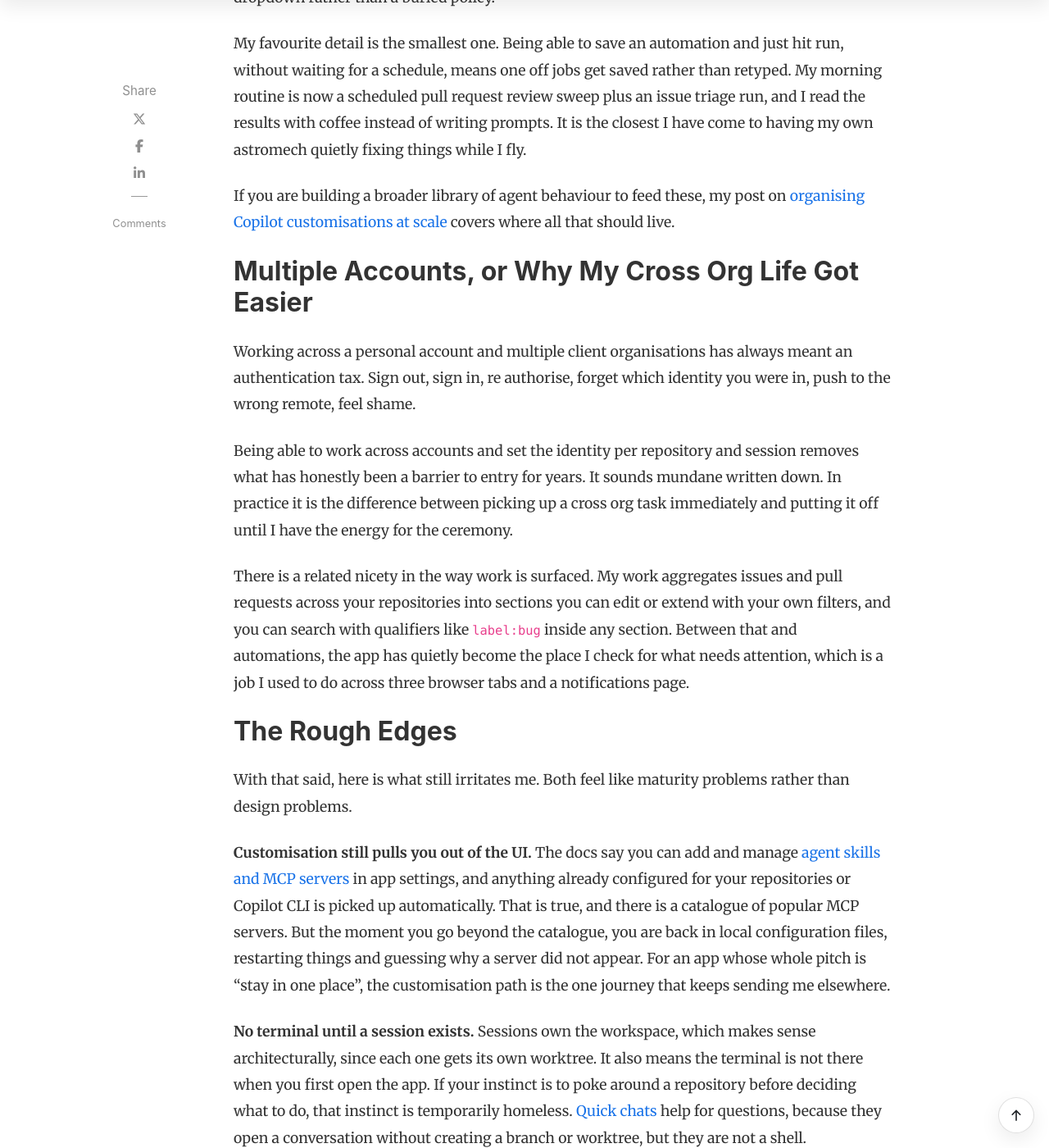
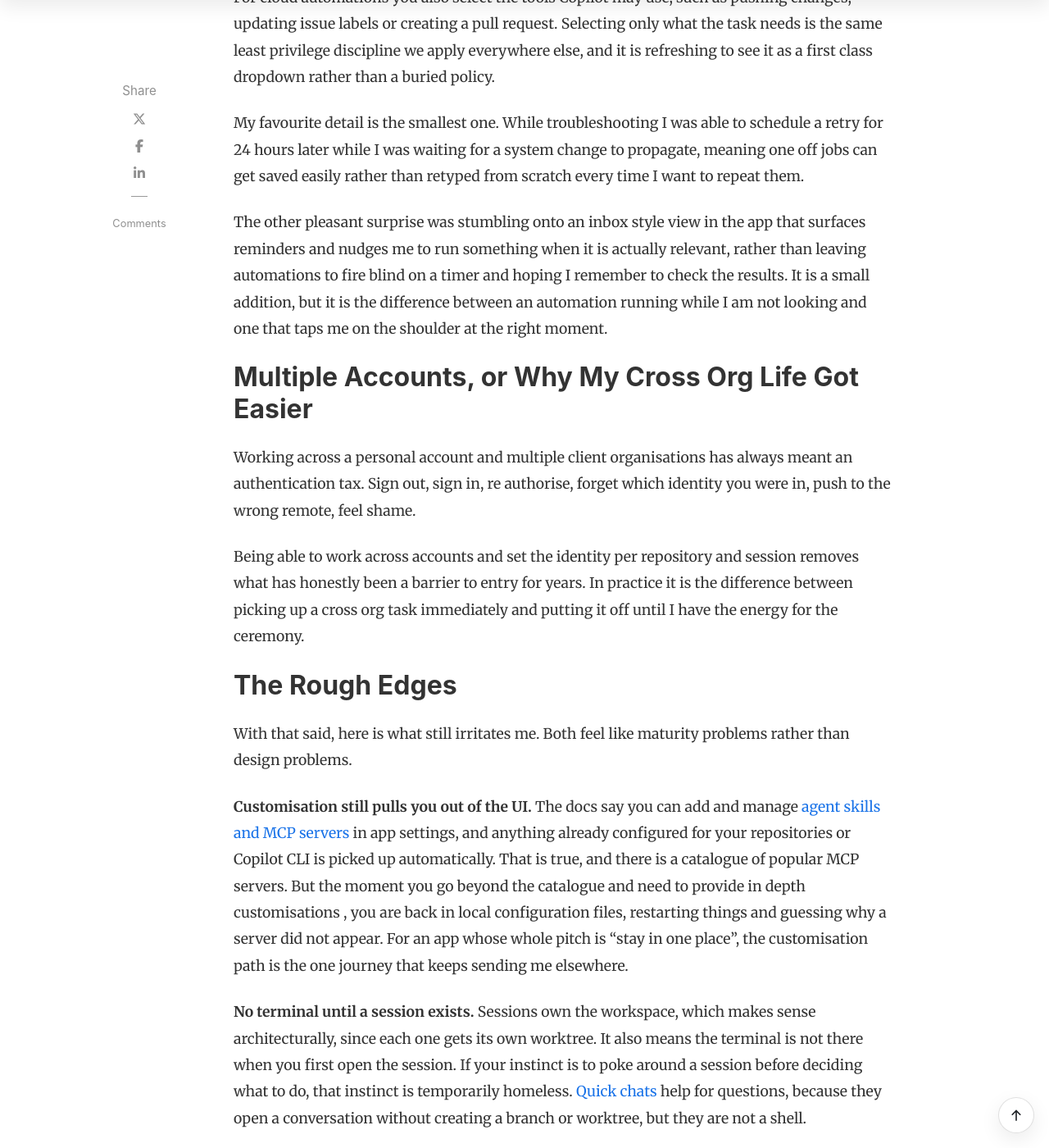
Before and after one commit to tw3lveparsecs/tw3lveparsecs.github.io, a Jekyll site: the page built from _posts/2026-08-03-github-copilot-app-daily-driver.md, in a window 1280 px wide and 1400 px high, scrolled down 4847 px. Shown: the whole window at 82% size. Built offline with Jekyll 4.4.1, drawn with Linux system fonts in a browser that asks for light colours; nearby versions of some CDN libraries; comment, search, counter and statistics services are not loaded; some of the changed text lies outside the part shown.

Commit message:
Add GitHub Copilot app daily driver blog post (#35)
* Fix fabricated personal claims in Copilot app post

Turning point section no longer claims Plan mode as personal habit;
now reflects gradual adoption across real use cases. Automations
section no longer claims a morning PR review routine; now reflects
one-off schedules and the inbox discovery.

Co-authored-by: Copilot App <223556219+Copilot@users.noreply.github.com>

* Add feature and post images for Copilot app daily driver post

Dark starfield cockpit-themed illustration with dual glowing console
panels (blue for VS Code, amber for Copilot app) connected by an
energy beam, matching the site's Star Wars flavoured visual style.

Co-authored-by: Copilot App <223556219+Copilot@users.noreply.github.com>

* Rework Copilot app post images with futuristic HUD aesthetic

Replace flat cartoon-style panels with a modern sci-fi render: perspective
holographic screens, energy beam with data particles, bokeh lighting,
lens flare, HUD corner brackets, film grain and chromatic aberration
for a more realistic, futuristic look.

Co-authored-by: Copilot App <223556219+Copilot@users.noreply.github.com>

* Replace generated images with AI-generated feature and post images

Swap the procedurally rendered placeholder artwork for AI-generated
imagery depicting a futuristic developer desk setup with GitHub
Copilot on screen, matching the daily driver theme of the post.

Co-authored-by: Copilot App <223556219+Copilot@users.noreply.github.com>

* Refine automations and rough edges wording in Copilot app post

Add real detail about scheduling a retry during a system change rollout,
tighten multiple accounts paragraph, clarify terminal limitation applies
to sessions not repositories, and link directly to the AI usage
optimisation anchor in GitHub docs.

Co-authored-by: Copilot App <223556219+Copilot@users.noreply.github.com>

* Update publish date to 3 August 2026

Rename post file and image asset folder to match the new date per the
blog's filename convention, and update front matter date and image
paths accordingly.

Co-authored-by: Copilot App <223556219+Copilot@users.noreply.github.com>

* Set featured to false for Azure DevOps vs GitHub post

Co-authored-by: Copilot App <223556219+Copilot@users.noreply.github.com>

---------

Co-authored-by: Copilot App <223556219+Copilot@users.noreply.github.com>

````diff
--- a/_posts/2026-08-02-github-copilot-app-daily-driver.md
+++ b/_posts/2026-08-03-github-copilot-app-daily-driver.md
@@ -37,19 +37,19 @@ That reaction is worth naming, because it is not a product flaw, it is a **model
 
 I was looking for a cockpit and had been handed the war room on Yavin 4. Once I stopped mourning my folder tree, things got interesting fast.
 
-## The Turning Point: Directing Instead of Typing
+## The Turning Point: From Curiosity to Daily Habit
 
-The shift happened over a handful of real use cases rather than one dramatic moment. A refactor here, a documentation sync there, an issue picked up on a Friday afternoon that I could not be bothered branching for manually.
+The shift did not happen in one dramatic moment. It happened over a handful of real use cases, one after another, a refactor here, a documentation sync there, adding a new skill in a repo on a Friday afternoon that I could not be bothered branching for manually. Nothing individually convinced me, but the tally added up quickly, and I noticed I was reaching for the app before I had consciously decided to.
 
-What made it stick was **session modes**. You choose how much rope the agent gets, and you can change it mid flight:
+Part of what made experimenting low risk is **session modes**. You choose how much rope the agent gets, and you can change it mid flight:
 
 - **Interactive**, the agent suggests changes and waits for your input.
 - **Plan**, the agent proposes a plan you approve before it executes.
 - **Autopilot**, the agent writes code, runs tests and iterates on its own.
 
-Plan mode became my default opener for anything non trivial. Approve the approach, then let it run. Combined with a model picker and reasoning effort control per session, it feels less like prompting a tool and more like briefing a colleague. Autopilot is the "punch it, Chewie" option, brilliant when the task is well defined, less brilliant when you have not read the plan first.
+I will be upfront that Plan mode has not been my own habit, my sessions have mostly lived in Interactive and Autopilot. But it is a genuinely useful option if you want a checkpoint before an agent starts touching your repository, and combined with a model picker and reasoning effort control per session, the range of control on offer is well thought out regardless of which mode you settle on.
 
-I now gravitate to the app naturally for orchestrating work. I am not asking it for dinner ideas, that is not what this is. When I have three streams of work in flight across two repositories, this is where I sit. When one of those streams needs me elbow deep in the code itself, I drop into VS Code, do the work properly, then come back. Two tools, two jobs, no guilt.
+What changed is that it slowly became essential for real development work rather than something I dipped into occasionally. When I have three streams of work in flight across two repositories, this is where I sit. When one of those streams needs me elbow deep in the code itself, I drop into VS Code, do the work properly, then come back.
 
 ```mermaid
 graph TD
@@ -87,31 +87,29 @@ Triggers are refreshingly simple:
 
 For cloud automations you also select the tools Copilot may use, such as pushing changes, updating issue labels or creating a pull request. Selecting only what the task needs is the same least privilege discipline we apply everywhere else, and it is refreshing to see it as a first class dropdown rather than a buried policy.
 
-My favourite detail is the smallest one. Being able to save an automation and just hit run, without waiting for a schedule, means one off jobs get saved rather than retyped. My morning routine is now a scheduled pull request review sweep plus an issue triage run, and I read the results with coffee instead of writing prompts. It is the closest I have come to having my own astromech quietly fixing things while I fly.
+My favourite detail is the smallest one. While troubleshooting I was able to schedule a retry for 24 hours later while I was waiting for a system change to propagate, meaning one off jobs can get saved easily rather than retyped from scratch every time I want to repeat them.
 
-If you are building a broader library of agent behaviour to feed these, my post on [organising Copilot customisations at scale](https://azurewithaj.com/organising-copilot-customisations) covers where all that should live.
+The other pleasant surprise was stumbling onto an inbox style view in the app that surfaces reminders and nudges me to run something when it is actually relevant, rather than leaving automations to fire blind on a timer and hoping I remember to check the results. It is a small addition, but it is the difference between an automation running while I am not looking and one that taps me on the shoulder at the right moment.
 
 ## Multiple Accounts, or Why My Cross Org Life Got Easier
 
 Working across a personal account and multiple client organisations has always meant an authentication tax. Sign out, sign in, re authorise, forget which identity you were in, push to the wrong remote, feel shame.
 
-Being able to work across accounts and set the identity per repository and session removes what has honestly been a barrier to entry for years. It sounds mundane written down. In practice it is the difference between picking up a cross org task immediately and putting it off until I have the energy for the ceremony.
-
-There is a related nicety in the way work is surfaced. My work aggregates issues and pull requests across your repositories into sections you can edit or extend with your own filters, and you can search with qualifiers like `label:bug` inside any section. Between that and automations, the app has quietly become the place I check for what needs attention, which is a job I used to do across three browser tabs and a notifications page.
+Being able to work across accounts and set the identity per repository and session removes what has honestly been a barrier to entry for years. In practice it is the difference between picking up a cross org task immediately and putting it off until I have the energy for the ceremony.
 
 ## The Rough Edges
 
 With that said, here is what still irritates me. Both feel like maturity problems rather than design problems.
 
-**Customisation still pulls you out of the UI.** The docs say you can add and manage [agent skills and MCP servers](https://docs.github.com/en/copilot/how-tos/github-copilot-app/customize-github-copilot-app){:target="\_blank" rel="noopener"} in app settings, and anything already configured for your repositories or Copilot CLI is picked up automatically. That is true, and there is a catalogue of popular MCP servers. But the moment you go beyond the catalogue, you are back in local configuration files, restarting things and guessing why a server did not appear. For an app whose whole pitch is "stay in one place", the customisation path is the one journey that keeps sending me elsewhere.
+**Customisation still pulls you out of the UI.** The docs say you can add and manage [agent skills and MCP servers](https://docs.github.com/en/copilot/how-tos/github-copilot-app/customize-github-copilot-app){:target="\_blank" rel="noopener"} in app settings, and anything already configured for your repositories or Copilot CLI is picked up automatically. That is true, and there is a catalogue of popular MCP servers. But the moment you go beyond the catalogue and need to provide in depth customisations , you are back in local configuration files, restarting things and guessing why a server did not appear. For an app whose whole pitch is "stay in one place", the customisation path is the one journey that keeps sending me elsewhere.
 
-**No terminal until a session exists.** Sessions own the workspace, which makes sense architecturally, since each one gets its own worktree. It also means the terminal is not there when you first open the app. If your instinct is to poke around a repository before deciding what to do, that instinct is temporarily homeless. [Quick chats](https://docs.github.com/en/copilot/how-tos/github-copilot-app/agent-sessions){:target="\_blank" rel="noopener"} help for questions, because they open a conversation without creating a branch or worktree, but they are not a shell.
+**No terminal until a session exists.** Sessions own the workspace, which makes sense architecturally, since each one gets its own worktree. It also means the terminal is not there when you first open the session. If your instinct is to poke around a session before deciding what to do, that instinct is temporarily homeless. [Quick chats](https://docs.github.com/en/copilot/how-tos/github-copilot-app/agent-sessions){:target="\_blank" rel="noopener"} help for questions, because they open a conversation without creating a branch or worktree, but they are not a shell.
 
 Neither is a deal breaker. Both are the kind of thing I expect to read about in a changelog within a couple of releases.
 
 ## Credits and Common Sense
 
-One practical note. Agent sessions consume AI credits, and GitHub publishes [sensible guidance on optimising usage](https://docs.github.com/en/copilot/concepts/agents/github-copilot-app){:target="\_blank" rel="noopener"}, match model capability to task complexity, use Plan mode to validate scope before burning effort, use quick chats for early exploration, and start a fresh session when you switch tasks so you are not dragging irrelevant context along.
+One practical note. Agent sessions consume AI credits, and GitHub publishes [sensible guidance on optimising usage](https://docs.github.com/en/copilot/concepts/agents/github-copilot-app#optimizing-ai-usage-in-the-github-copilot-app){:target="\_blank" rel="noopener"}, match model capability to task complexity, use Plan mode to validate scope before burning effort, use quick chats for early exploration, and start a fresh session when you switch tasks so you are not dragging irrelevant context along.
 
 Treat autonomous runs like cloud spend. Start narrow, watch the usage, expand what clearly pays for itself.
 
@@ -130,6 +128,4 @@ I would hold off if you are mostly doing focused single threaded work in one rep
 
 Start small. Install it, connect one repository, run one Plan mode session on a real issue, then save one automation. That is a lunch break's worth of effort, and it is enough to know whether the model fits how you work.
 
-If you want more context on where this sits in the wider agent story, read [Welcome Home, Agents](https://azurewithaj.com/welcome-home-agents) next.
-
 _Have you given the GitHub Copilot app a proper go, or are you still loyal to your IDE? Tell me what won you over, or what sent you back, in the comments._
````
Also changed, not shown: other parts of _posts/2026-08-03-github-copilot-app-daily-driver.md (+3 -3 lines), _posts/2026-06-09-azure-devops-vs-github-build-2026.md (+1 -1 lines), 2 other files.
